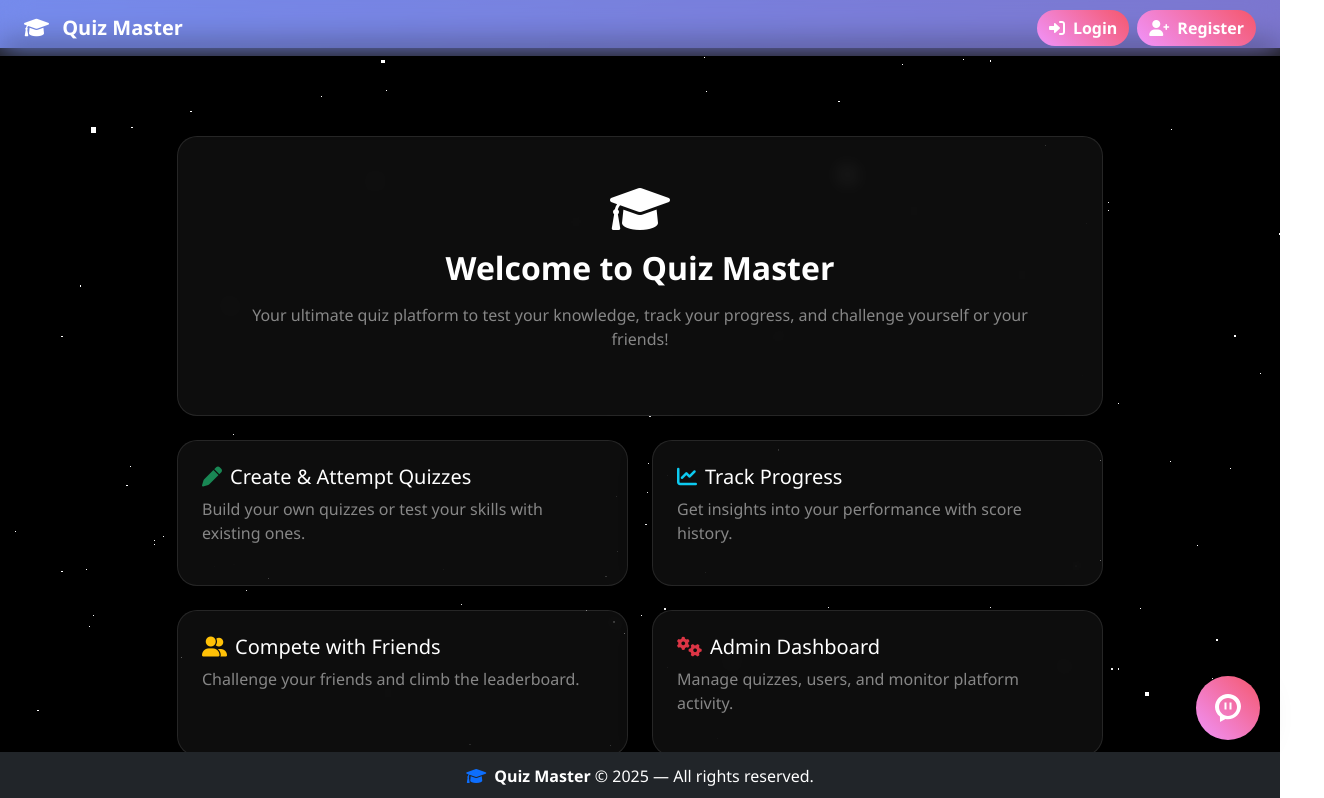
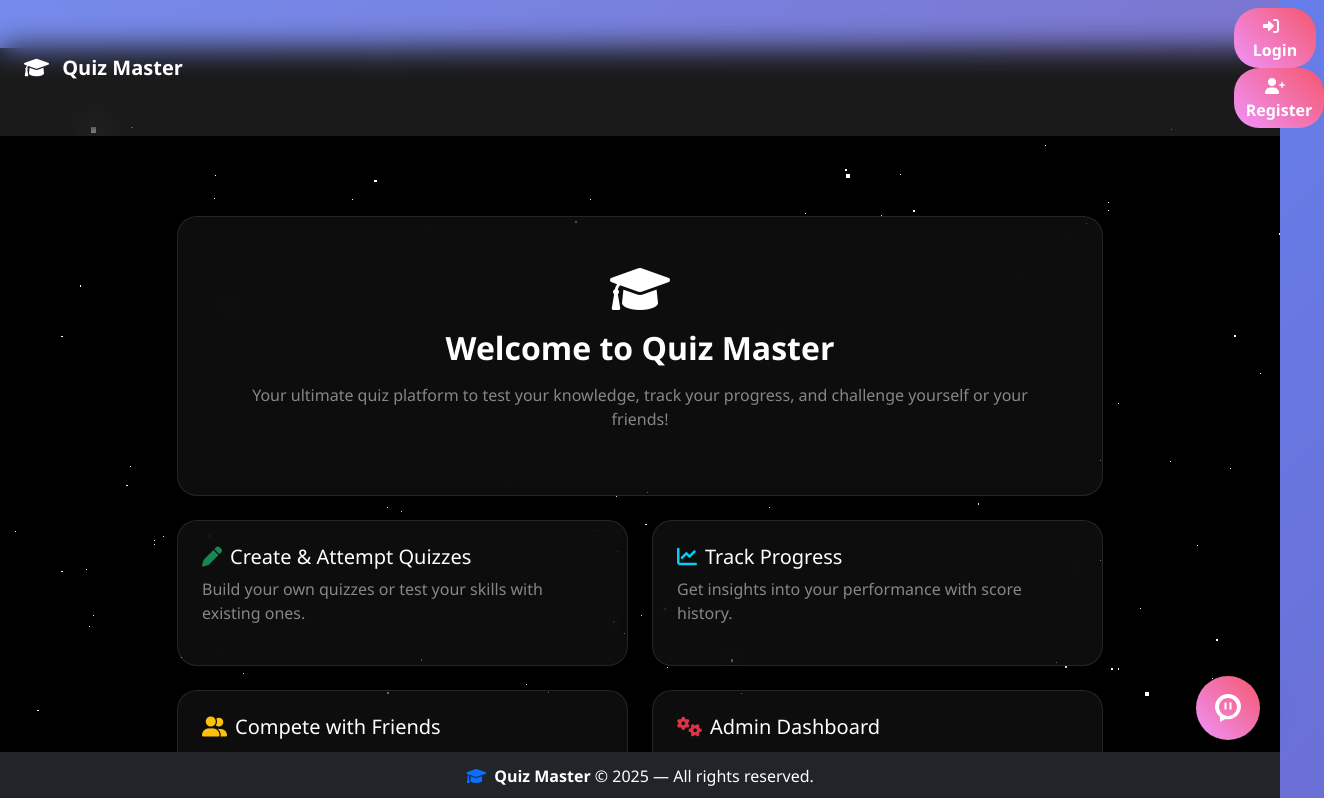
Before and after one commit to DerrickIgnited/QuizMaster, a Vue app in the folder frontend/: page / in a window 1280 px wide. Shown: the top 798 px of the page, 1324 px wide, since content can reach past the window. Built offline with nearby package versions, Linux system fonts and the light colour scheme.

Commit message:
Making navbar adjustments

```diff
--- a/frontend/src/App.vue
+++ b/frontend/src/App.vue
@@ -6,7 +6,7 @@ e <!-- filepath: /Users/derricksamuel/Desktop/IITM/quiz_master_23f2001426/fronte
     <a class="navbar-brand fw-bold" href="#" @click.prevent="currentView = 'home'">
       <i class="fas fa-graduation-cap me-2"></i> Quiz Master
     </a>
-    <div class="ms-auto">
+    <div class="navbar-buttons">
       <button v-if="currentUser" @click="logout" class="btn modern-btn me-2">
         <i class="fas fa-sign-out-alt me-2"></i>Logout
       </button>
@@ -119,6 +119,10 @@ nav.navbar {
   margin-bottom: 2rem;
 }
 
+.navbar-buttons {
+  margin-left: 84%;
+}
+
 .app-footer {
   font-size: 1rem;
   position: fixed;
```
